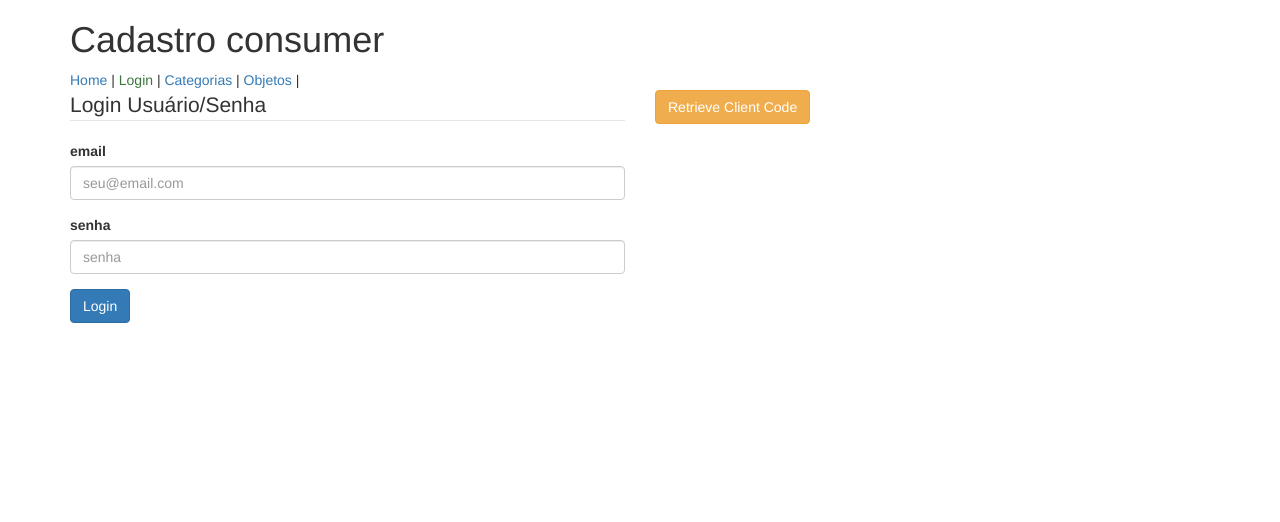
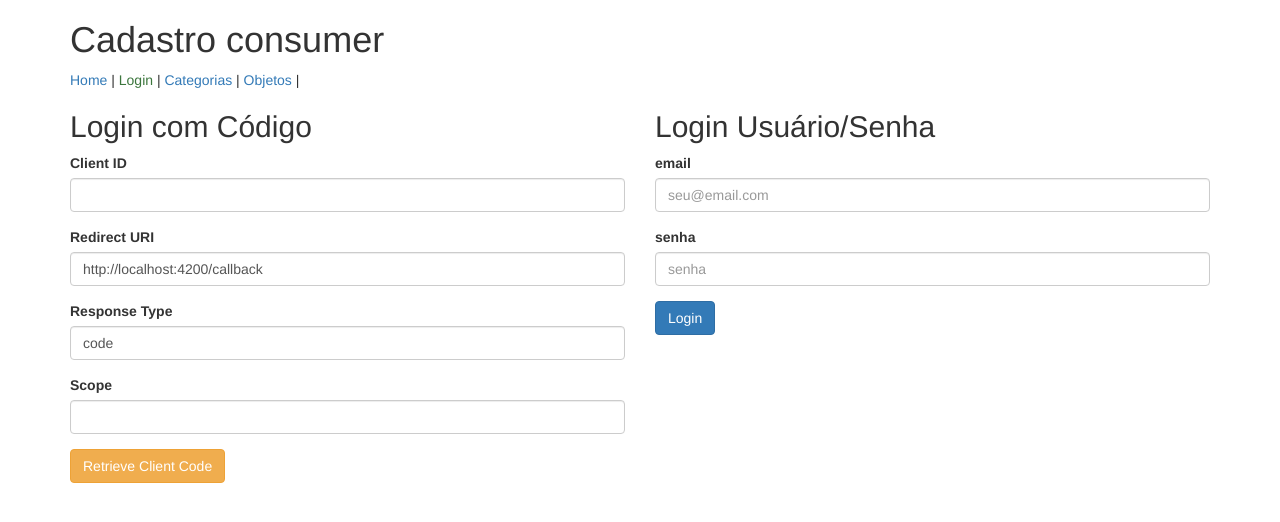
Before and after one commit to filipigustavo/cadastros-consumer, an Angular app: page /login in a window 1280 px wide. Shown: the top 522 px of the page. Built offline with nearby package versions, Linux system fonts and the light colour scheme.

Commit message:
environment & login improved

```diff
--- /dev/null
+++ b/src/app/callback.component.html
@@ -0,0 +1,36 @@
+<div class="container">
+<div class="row">
+<div class="col-sm-12">
+
+  <h2>Login com código</h2>
+
+  <div class="form-group">
+    <label for="form-lc-grant_type">Grant Type</label>
+    <input class="form-control" id="form-lc-grant_type" [(ngModel)]="formCode.grant_type" />
+  </div>
+
+  <div class="form-group">
+    <label for="form-lc-client_id">Client ID</label>
+    <input class="form-control" id="form-lc-client_id" [(ngModel)]="formCode.client_id" />
+  </div>
+
+  <div class="form-group">
+    <label for="form-lc-client_secret">Client Secret</label>
+    <input class="form-control" id="form-lc-client_secret" [(ngModel)]="formCode.client_secret" />
+  </div>
+
+  <div class="form-group">
+    <label for="form-lc-redirect_uri">Redirect URI</label>
+    <input class="form-control" id="form-lc-redirect_uri" [(ngModel)]="formCode.redirect_uri" />
+  </div>
+
+  <div class="form-group">
+    <label for="form-lc-code">Code</label>
+    <input class="form-control" id="form-lc-code" [(ngModel)]="formCode.code" />
+  </div>
+
+  <button class="btn btn-primary" (click)="getToken()">Get Token</button>
+
+</div>
+</div>
+</div>
--- a/src/app/callback.component.ts
+++ b/src/app/callback.component.ts
@@ -1,25 +1,31 @@
 import { Router, ActivatedRoute, Params } from '@angular/router';
 import { Component, OnInit } from '@angular/core';
 
+import { environment } from '../environments/environment';
 import { LoginService } from './services/login.service';
 import { Token } from './services/token';
 
 @Component({
   selector: 'callback-component',
-  template: `<span *ngIf="!code">carregando...</span>`,
+  templateUrl: './callback.component.html',
   providers: [LoginService]
 })
 export class CallbackComponent implements OnInit{
   constructor(private router:Router, private route:ActivatedRoute, private login:LoginService){}
 
-  code:string;
+  formCode = {
+    grant_type: 'authorization_code',
+    client_id: '',
+    client_secret: '',
+    redirect_uri: environment.baseUrl + 'callback',
+    code: ''
+  }
   token:Token;
 
-  getToken(code:string):void{
-    this.login.getToken(code).then(res => {
+  getToken():void{
+    this.login.getToken(this.formCode).then(res => {
       this.token = res;
 
-      // console.log(this.token);
       localStorage.setItem('access_token', this.token.access_token);
       localStorage.setItem('expires_in', this.token.expires_in.toString());
       localStorage.setItem('refresh_token', this.token.refresh_token);
@@ -40,12 +46,10 @@ export class CallbackComponent implements OnInit{
   }
 
   ngOnInit():void{
-    this.code = this.route.snapshot.queryParams['code'];
+    this.formCode.code = this.route.snapshot.queryParams['code'];
 
-    if(!this.code){
-      this.router.navigate(['/']);
+    if(!this.formCode.code){
+      this.router.navigate(['/login']);
     }
-
-    this.getToken(this.code);
   }
 }
--- a/src/app/login/login.component.html
+++ b/src/app/login/login.component.html
@@ -2,10 +2,35 @@
   <div class="row">
 
     <div class="col-sm-6">
+      <h2>Login com Código</h2>
+
+      <div class="form-group">
+        <label for="form-lc-client_id">Client ID</label>
+        <input class="form-control" id="form-lc-client_id" [(ngModel)]="formCode.client_id" />
+      </div>
+
+      <div class="form-group">
+        <label for="form-lc-redirect_uri">Redirect URI</label>
+        <input class="form-control" id="form-lc-redirect_uri" [(ngModel)]="formCode.redirect_uri" />
+      </div>
+
+      <div class="form-group">
+        <label for="form-lc-response_type">Response Type</label>
+        <input class="form-control" id="form-lc-response_type" [(ngModel)]="formCode.response_type" />
+      </div>
+
+      <div class="form-group">
+        <label for="form-lc-scope">Scope</label>
+        <input class="form-control" id="form-lc-scope" [(ngModel)]="formCode.scope" />
+      </div>
+
+      <a class="btn btn-warning" href="http://cadastros.dev/oauth/authorize?client_id={{formCode.client_id}}&redirect_uri={{formCode.redirect_uri}}&response_type={{formCode.response_type}}&scope={{formCode.scope}}">Retrieve Client Code</a>
+    </div>
+
+    <div class="col-sm-6">
+      <h2>Login Usuário/Senha</h2>
+
       <form>
-        <fieldset>
-          <legend>Login Usuário/Senha</legend>
-
           <div class="form-group">
             <label for="form-lp-email">email</label>
             <input type="email" name="email" id="form-lp-email" value="" placeholder="seu@email.com" class="form-control" />
@@ -17,12 +42,7 @@
           </div>
 
           <button type="submit" class="btn btn-primary">Login</button>
-        </fieldset>
       </form>
-    </div>
-
-    <div class="col-sm-6">
-      <a class="btn btn-warning" href="http://cadastros.dev/oauth/authorize?client_id=3&redirect_uri=http://localhost:4200/callback&response_type=code&scope=">Retrieve Client Code</a>
     </div>
 
   </div>
--- a/src/app/login/login.component.ts
+++ b/src/app/login/login.component.ts
@@ -1,15 +1,21 @@
-import { Component, OnInit } from '@angular/core';
+import { Component } from '@angular/core';
+
+import { environment } from '../../environments/environment';
 
 @Component({
   selector: 'app-login',
   templateUrl: './login.component.html',
   styleUrls: ['./login.component.css']
 })
-export class LoginComponent implements OnInit {
+export class LoginComponent{
 
   constructor() { }
 
-  ngOnInit() {
+  formCode = {
+    client_id: '',
+    redirect_uri: environment.baseUrl + 'callback',
+    response_type: 'code',
+    scope: ''
   }
 
 }
--- a/src/app/services/categoria.service.ts
+++ b/src/app/services/categoria.service.ts
@@ -3,11 +3,12 @@ import { Http, Response, Headers, RequestOptions } from '@angular/http';
 import { Observable } from 'rxjs/Observable';
 import 'rxjs';
 
+import { environment } from '../../environments/environment';
 import { Categoria } from './categoria';
 
 @Injectable()
 export class CategoriaService{
-  private categoriaUrl = 'http://cadastros.dev/api/categorias';
+  private categoriaUrl = environment.apiUrl + 'categorias';
 
   private headers = new Headers({
       "Authorization": localStorage.getItem('token_type') + ' ' + localStorage.getItem('access_token'),
--- a/src/app/services/home.service.ts
+++ b/src/app/services/home.service.ts
@@ -2,6 +2,7 @@ import { Injectable } from '@angular/core';
 import { Http, Headers } from '@angular/http';
 import 'rxjs/add/operator/toPromise';
 
+import { environment } from '../../environments/environment';
 import { Post } from '../services/post';
 
 @Injectable()
@@ -22,7 +23,7 @@ export class HomeService{
 
     return this.http
       .post(
-        'http://cadastros.dev/api/receive-post',
+        environment.apiUrl + 'receive-post',
         JSON.stringify(postData),
         {headers:this.headers}
       )
--- a/src/app/services/login.service.ts
+++ b/src/app/services/login.service.ts
@@ -4,12 +4,13 @@ import { Observable } from 'rxjs/Observable';
 import 'rxjs/add/operator/toPromise';
 import 'rxjs/add/operator/map';
 
+import { environment } from '../../environments/environment';
 import { Token } from './token';
 import { User } from './user';
 
 @Injectable()
 export class LoginService{
-  private loginUrl = 'http://cadastros.dev/oauth/token';
+  private loginUrl = environment.apiOauth + 'token';
 
   private handleError(error: any): Promise<any>{
     return Promise.reject(error.message || error);
@@ -19,13 +20,13 @@ export class LoginService{
 
   constructor(private http:Http){}
 
-  getToken(code:string):Promise<Token>{
+  getToken(data:any):Promise<Token>{
     let dataJSON = {
-      'grant_type': 'authorization_code',
-      'client_id': '3',
-      'client_secret': 'Tko1NWWnd9Upmofk2sKZDZ5HfyqrqpUhJI8XIeBD',
-      'redirect_uri': 'http://localhost:4200/callback',
-      'code': code
+      'grant_type': data.grant_type,
+      'client_id': data.client_id,
+      'client_secret': data.client_secret,
+      'redirect_uri': data.redirect_uri,
+      'code': data.code
     }
 
     return this.http
@@ -41,7 +42,7 @@ export class LoginService{
     this.headers.append("X-Requested-With", "XMLHttpRequest");
     this.headers.append("Authorization", localStorage.getItem('token_type') + ' ' + localStorage.getItem('access_token'));
 
-    return this.http.get('http://cadastros.dev/api/user', {headers:this.headers, withCredentials:true})
+    return this.http.get(environment.apiUrl + 'user', {headers:this.headers, withCredentials:true})
       .toPromise()
       .then(res => res.json() as User)
       .catch(this.handleError);
--- a/src/app/services/objeto.service.ts
+++ b/src/app/services/objeto.service.ts
@@ -3,12 +3,13 @@ import { Http, Response, Headers, RequestOptions } from '@angular/http';
 import { Observable } from 'rxjs/Observable';
 import 'rxjs';
 
+import { environment } from '../../environments/environment';
 import { Objeto } from './objeto';
 
 @Injectable()
 export class ObjetoService {
 
-  private objetosUrl:string = 'http://cadastros.dev/api/objetos';
+  private objetosUrl:string = environment.apiUrl + 'objetos';
 
   private headers = new Headers({
       "Authorization": localStorage.getItem('token_type') + ' ' + localStorage.getItem('access_token'),
--- a/src/environments/environment.prod.ts
+++ b/src/environments/environment.prod.ts
@@ -1,3 +1,6 @@
 export const environment = {
-  production: true
+  production: true,
+  baseUrl: 'https://filipigustavo.github.io/cadastros-consumer/',
+  apiUrl: 'http://tmp.filipigustavo.com.br/api/',
+  apiOauth: 'http://tmp.filipigustavo.com.br/oauth/'
 };
--- a/src/environments/environment.ts
+++ b/src/environments/environment.ts
@@ -4,5 +4,8 @@
 // The list of which env maps to which file can be found in `.angular-cli.json`.
 
 export const environment = {
-  production: false
+  production: false,
+  baseUrl: 'http://localhost:4200/',
+  apiUrl: 'http://cadastros.dev/api/',
+  apiOauth: 'http://cadastros.dev/oauth/'
 };
```
